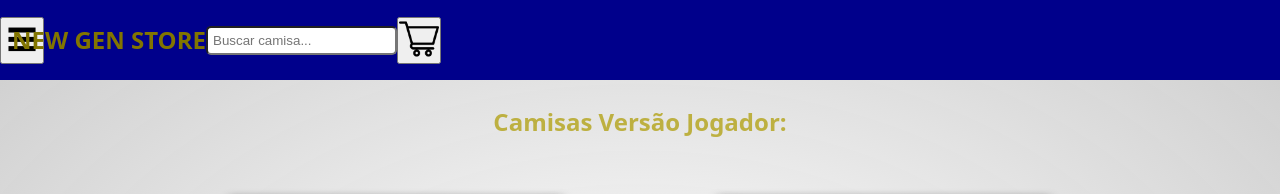
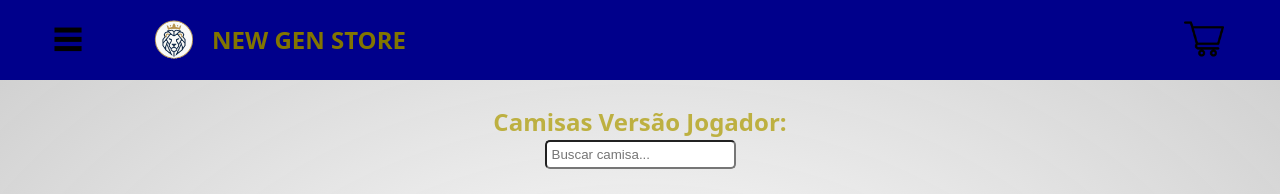
Before and after one commit to Gabriel-Lemuchi/ngs, a React (Vite) app: page /jogador in a window 1280 px wide. Shown: the top 194 px of the page. Built offline with nearby package versions, Linux system fonts and the light colour scheme.

Commit message:
separando campos de busca

```diff
--- a/src/App.jsx
+++ b/src/App.jsx
@@ -78,8 +78,6 @@ function App() {
     <Header
       toggleMenu={toggleMenu}
       toggleCart={toggleCart}
-      search={search}
-      setSearch={setSearch}
     />
 
   <Sidebar menuOpen={menuOpen} />
@@ -95,10 +93,10 @@ function App() {
 
   <Routes>
     <Route path="/" element={<Home />} />
-    <Route path="/torcedor" element={<Torcedor search={search} />} />
-    <Route path="/jogador" element={<Jogador search={search} />} />
-    <Route path="/infantil" element={<Infantil search={search} />} />
-    <Route path="/retro" element={<Retro search={search} />} />
+    <Route path="/torcedor" element={<Torcedor search={search} setSearch={setSearch}/>} />
+    <Route path="/jogador" element={<Jogador search={search} setSearch={setSearch}/>} />
+    <Route path="/infantil" element={<Infantil search={search} setSearch={setSearch}/>} />
+    <Route path="/retro" element={<Retro search={search} setSearch={setSearch}/>} />
     <Route
       path="/produto/:slug"
       element={<ProductDetail addToCart={addToCart} />}
--- a/src/components/header/header.jsx
+++ b/src/components/header/header.jsx
@@ -1,23 +1,16 @@
 import React from "react";
 import './header.css';
 
-const Header = ({ toggleMenu, toggleCart, search, setSearch }) => {
+const Header = ({ toggleMenu, toggleCart}) => {
   return (
     <header>
-      <button onClick={toggleMenu}>
+      <button id="hamburguer_button" onClick={toggleMenu}>
         <img src="/icons/hamburguer.png" width="40px"/>
       </button>
+      <img src="/icons/newgenicon.png" width="140px"/>
       <h1>NEW GEN STORE</h1>
 
-      <input
-        type="text"
-        placeholder="Buscar camisa..."
-        value={search}
-        onChange={(e) => setSearch(e.target.value)}
-        style={{ padding: "5px", borderRadius: "5px" }}
-      />
-
-      <button onClick={toggleCart}>
+      <button id="carrinho_button" onClick={toggleCart}>
         <img src="/icons/carrinho-de-compras.png" width="40px"/>
       </button>
     </header>
--- a/src/pages/infantil/infantil.jsx
+++ b/src/pages/infantil/infantil.jsx
@@ -3,7 +3,7 @@ import CardProduto from "../../components/cardProduto/cardProduto";
 import "./infantil.css"
 import produtos from "../../data/products";
 
-const Infantil = ({search}) => {
+const Infantil = ({search , setSearch}) => {
 
   const camisasInfantis = produtos
     .filter(produto => produto.categoria === "infantil")
@@ -13,7 +13,17 @@ const Infantil = ({search}) => {
 
   return (
     <div className="produtos">
+
       <h2>Camisas Infantis:</h2>
+
+
+      <input
+        type="text"
+        placeholder="Buscar camisa..."
+        value={search}
+        onChange={(e) => setSearch(e.target.value)}
+        style={{ padding: "5px", borderRadius: "5px" }}
+      />
 
       <div className="lista-produtos">
         {camisasInfantis.map((camisa) => (
--- a/src/pages/jogador/jogador.jsx
+++ b/src/pages/jogador/jogador.jsx
@@ -3,7 +3,7 @@ import CardProduto from "../../components/cardProduto/cardProduto";
 import "./jogador.css"
 import produtos from "../../data/products";
 
-const Jogador = ({search}) => {
+const Jogador = ({search, setSearch}) => {
 
   const camisasJogador = produtos
     .filter(produto => produto.categoria === "jogador")
@@ -13,7 +13,17 @@ const Jogador = ({search}) => {
 
   return (
     <div className="produtos">
+
       <h2>Camisas Versão Jogador:</h2>
+
+      <input
+        type="text"
+        placeholder="Buscar camisa..."
+        value={search}
+        onChange={(e) => setSearch(e.target.value)}
+        style={{ padding: "5px", borderRadius: "5px" }}
+      />
+
 
       <div className="lista-produtos">
         {camisasJogador.map((camisa) => (
--- a/src/pages/payment/payment.jsx
+++ b/src/pages/payment/payment.jsx
@@ -8,18 +8,18 @@ const Payment = ({ cartItems, total }) => {
     if (cartItems.length === 0) return;
 
     const message = cartItems.map(item =>
-      `🛍 ${item.name}
+      `Item: ${item.name}
       Tamanho: ${item.size}
       Qtd: ${item.quantity}
       Valor: R$ ${(item.price * item.quantity).toFixed(2)}`
     ).join("\n\n");
 
     const finalMessage = `
-📦 NOVO PEDIDO - NEW GEN STORE
+  NOVO PEDIDO - NEW GEN STORE
 
 ${message}
 
-💰 Total: R$ ${total.toFixed(2)}
+ Total: R$ ${total.toFixed(2)}
 `;
 
     const phoneNumber = "55SEUNUMEROAQUI";
@@ -30,9 +30,7 @@ ${message}
   }, [cartItems, total]);
 
   return (
-    <div className="payment-container">
       <h1>Redirecionando para o WhatsApp...</h1>
-    </div>
   );
 };
 
--- a/src/pages/retro/retro.jsx
+++ b/src/pages/retro/retro.jsx
@@ -3,7 +3,7 @@ import CardProduto from "../../components/cardProduto/cardProduto";
 import "./retro.css"
 import produtos from "../../data/products";
 
-const Retro = ({ search }) => {
+const Retro = ({ search , setSearch}) => {
 
   const camisasRetro = produtos
     .filter(produto => produto.categoria === "retro")
@@ -13,7 +13,17 @@ const Retro = ({ search }) => {
 
   return (
     <div className="produtos">
+
       <h2>Camisas do Futebol Retrô:</h2>
+
+      <input
+        type="text"
+        placeholder="Buscar camisa..."
+        value={search}
+        onChange={(e) => setSearch(e.target.value)}
+        style={{ padding: "5px", borderRadius: "5px" }}
+      />
+
       <div className="lista-produtos">
         {camisasRetro.map(camisa => (
           <CardProduto key={camisa.slug} produto={camisa} />
--- a/src/pages/torcedor/torcedor.jsx
+++ b/src/pages/torcedor/torcedor.jsx
@@ -3,7 +3,7 @@ import CardProduto from "../../components/cardProduto/cardProduto";
 import "./torcedor.css"
 import produtos from "../../data/products";
 
-const Torcedor = ({search}) => {
+const Torcedor = ({search, setSearch}) => {
 
   const camisasTorcedor = produtos
     .filter(produto => produto.categoria === "torcedor")
@@ -16,6 +16,15 @@ const Torcedor = ({search}) => {
     <div className="produtos">
       <h2>Camisas Versão Torcedor:</h2>
 
+
+      <input
+        type="text"
+        placeholder="Buscar camisa..."
+        value={search}
+        onChange={(e) => setSearch(e.target.value)}
+        style={{ padding: "5px", borderRadius: "5px" }}
+      />
+
       <div className="lista-produtos">
         {camisasTorcedor.map((camisa) => (
           <CardProduto key={camisa.slug} produto={camisa} />
```
